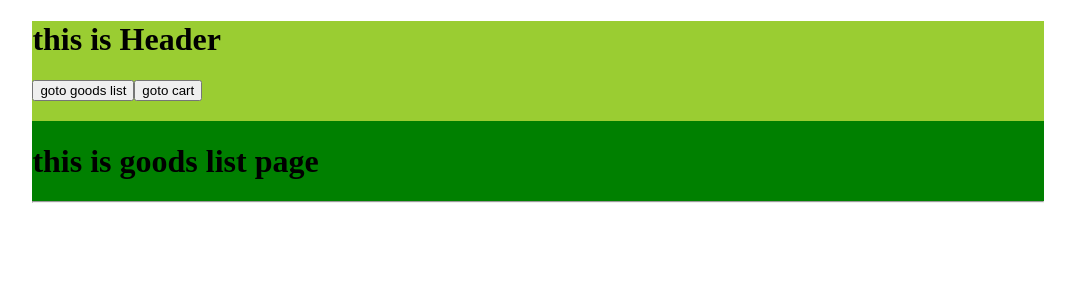
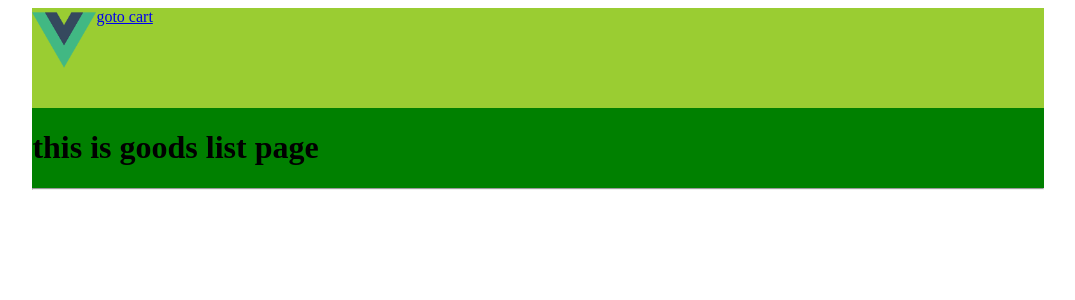
Before and after one commit to maxyou/xiaomi-store-client, a Vue app: page /#/goodslist in a window 1280 px wide. Shown: the top 300 px of the page, without its empty margins (102-1177 px from the left). Built offline with nearby package versions, Linux system fonts and the light colour scheme.

Commit message:
ref to assets img

```diff
--- a/src/App.vue
+++ b/src/App.vue
@@ -1,7 +1,6 @@
 <template>
 <div id="app">
     <button v-if="false" @click="getGoodsList">load goods list</button>
-    <!-- <hr> -->
     <miheader class="miheader"></miheader>
     <!-- <hr> -->
     <router-view></router-view>
--- a/src/components/MiHeader.vue
+++ b/src/components/MiHeader.vue
@@ -1,8 +1,12 @@
 <template>
   <div class="hello">
-    <h1>{{ msg }}</h1>
-    <router-link to="/goodslist" tag="button">goto goods list</router-link>
-    <router-link to="/cart" tag="button">goto cart</router-link>
+    <!-- <img src="@/assets/logo.png"> -->
+    <!-- <h1>{{ msg }}</h1> -->
+    <!-- <img src="@/assets/logo.png" width="128" height="128" alt="goto goods list"> -->
+    <router-link to="/goodslist">
+      <img src="@/assets/logo.png" width="64" height="64" alt="goto goods list">
+    </router-link>
+    <router-link to="/cart">goto cart</router-link>
   </div>
 </template>
 
@@ -25,5 +29,6 @@ export default {
   width: 100%;
   height: 100px;
   background-color: yellowgreen;
+  display: flex;
 }
 </style>
```
